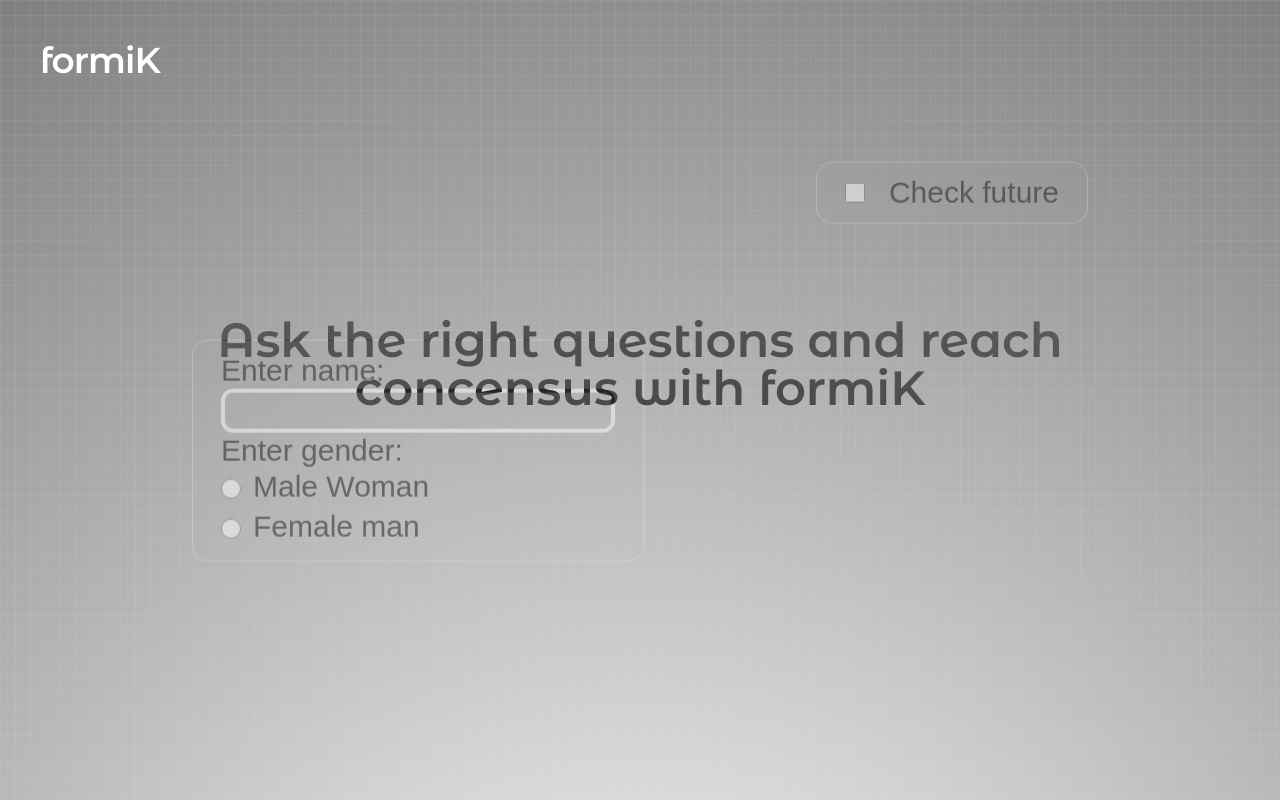
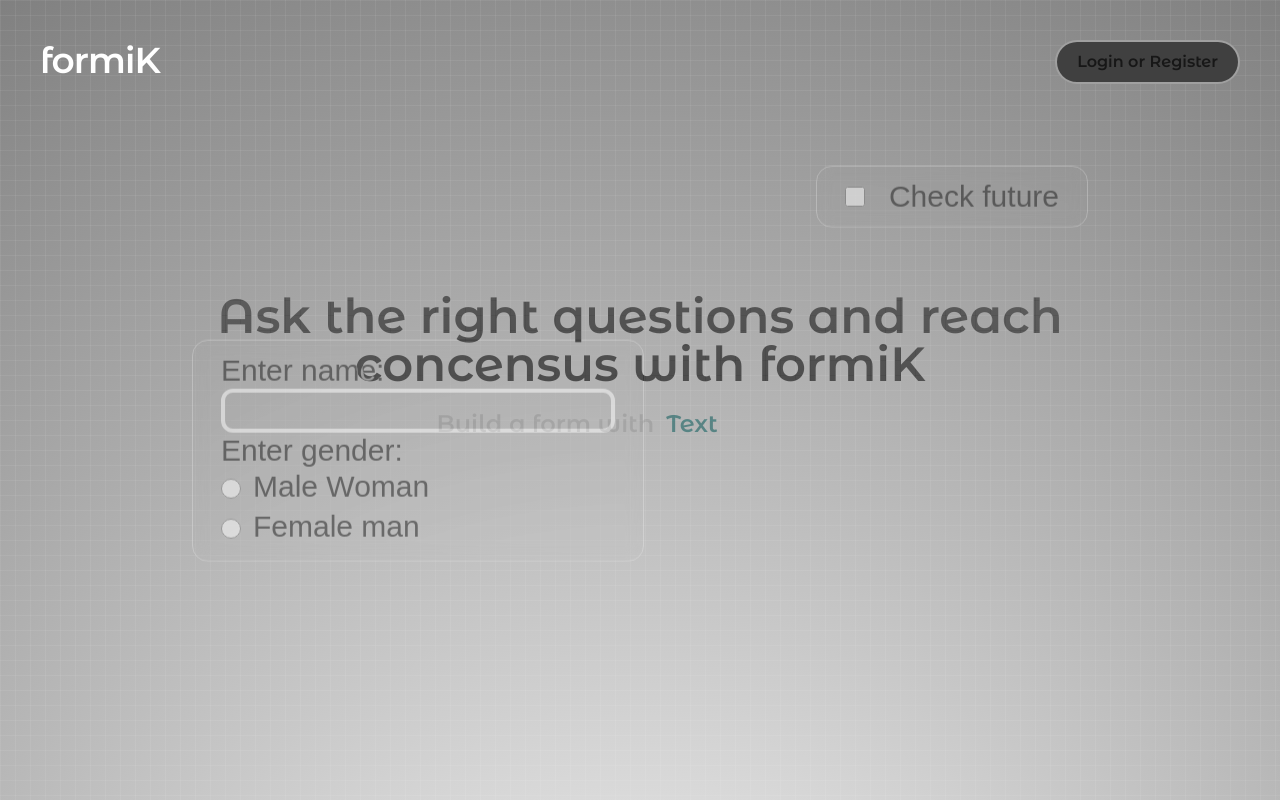
Before and after one commit to bigsparsh/formiK, a Next.js app: page / in a window 1280 px wide. Built offline with nearby package versions, Linux system fonts and the light colour scheme; a web font is replaced by a local one.

Commit message:
Some minor UI changes

```diff
--- a/app/api/auth/[...nextauth]/route.ts
+++ b/app/api/auth/[...nextauth]/route.ts
@@ -25,6 +25,7 @@
     signIn: "/auth",
     verifyRequest:
       "/auth?msg=An email has been sent to your email address use that to verify yourself.",
+    newUser: "/dashboard",
   },
   adapter: PrismaAdapter(prisma),
   secret: process.env.NEXTAUTH_SECRET,
--- /dev/null
+++ b/app/auth/layout.tsx
@@ -0,0 +1,6 @@
+import { Suspense } from "react";
+
+const Layout = ({ children }: { children: React.ReactNode }) => {
+  return <Suspense fallback={<div>Loading...</div>}>{children}</Suspense>;
+};
+export default Layout;
--- a/app/auth/page.tsx
+++ b/app/auth/page.tsx
@@ -64,7 +64,7 @@
               />
               <button
                 className="px-3 py-1 bg-white text-[gray] w-fit self-start rounded-b-2xl font-semibold"
-                onClick={(e: React.MouseEvent<HTMLButtonElement>) => {
+                onClick={() => {
                   if (
                     emailRef.current?.value &&
                     emailRef.current?.value.length > 0
@@ -86,7 +86,7 @@
             </div>
             <button
               className=" px-5 py-2 bg-white rounded-3xl m-5 text-lg flex items-center gap-3 text-[gray] w-fit self-center"
-              onClick={(e: React.MouseEvent<HTMLButtonElement>) => {
+              onClick={() => {
                 signIn("google");
                 setLoading(true);
               }}
--- a/app/page.tsx
+++ b/app/page.tsx
@@ -1,4 +1,6 @@
 import HoveringCheckbox from "@/components/HoveringCheckbox";
+import SpecialButton from "@/components/SpecialButton";
+import Link from "next/link";
 
 const Landing = () => {
   return (
@@ -9,11 +11,17 @@
           " linear-gradient(#ffffff10 10%, transparent 10%) 0 0/ 15px 15px , linear-gradient(90deg, #ffffff10 10%, transparent 10%) 0 0/ 15px 15px,radial-gradient(circle at 50% 150%,white, gray)",
       }}
     >
-      <section className="flex flex-col h-screen">
-        <nav className="p-10">
+      <div className="flex flex-col h-screen">
+        <nav className="p-10 flex justify-between">
           <h1 className="text-4xl font-semibold tracking-tight text-white">
             formiK
           </h1>
+          <Link
+            className="bg-neutral-700 px-5 py-2 rounded-full font-semibold border-2 border-white/50"
+            href="/auth"
+          >
+            Login or Register
+          </Link>
         </nav>
         <div className="grow flex flex-col items-center justify-center relative">
           <HoveringCheckbox positions="top-10 right-48">
@@ -48,12 +56,27 @@
               </div>
             </div>
           </HoveringCheckbox>
-          <h1 className="font-semibold text-5xl text-center text-white mix-blend-difference mb-48">
-            Ask the right questions and reach <br />
-            concensus with formiK
-          </h1>
+          <div className="flex flex-col gap-5 mb-48">
+            <h1 className="font-semibold text-5xl text-center text-white mix-blend-difference ">
+              Ask the right questions and reach <br />
+              concensus with formiK
+            </h1>
+            <SpecialButton
+              options={[
+                "Checkboxes",
+                "Radio Buttons",
+                "Dropdowns",
+                "Images",
+                "Links",
+                "Text",
+              ]}
+              className="text-2xl font-semibold mix-blend-difference opacity-75"
+            >
+              Build a form with
+            </SpecialButton>
+          </div>
         </div>
-      </section>
+      </div>
     </div>
   );
 };
--- /dev/null
+++ b/components/SpecialButton.tsx
@@ -0,0 +1,39 @@
+"use client";
+
+import { useAnimate } from "framer-motion";
+import { useEffect } from "react";
+
+const SpecialButton = ({
+  children,
+  options,
+  className = "",
+}: {
+  children: React.ReactNode;
+  options: string[];
+  className?: string;
+}) => {
+  const [optionsRef, animate] = useAnimate();
+  useEffect(() => {
+    setInterval(() => {
+      const rand = Math.random() * options.length;
+      animate("div", { y: `-${Math.floor(rand) * 1.5}rem` });
+    }, 1500);
+  }, [animate, options, optionsRef]);
+
+  return (
+    <button className={"flex items-center gap-3 self-center " + className}>
+      {children}
+      <div
+        className="relative h-6 margin-0 padding-0 overflow-clip"
+        ref={optionsRef}
+      >
+        {options.map((ele, index) => (
+          <div className="text-red-500 leading-6 text-left" key={index}>
+            {ele}
+          </div>
+        ))}
+      </div>
+    </button>
+  );
+};
+export default SpecialButton;
```
